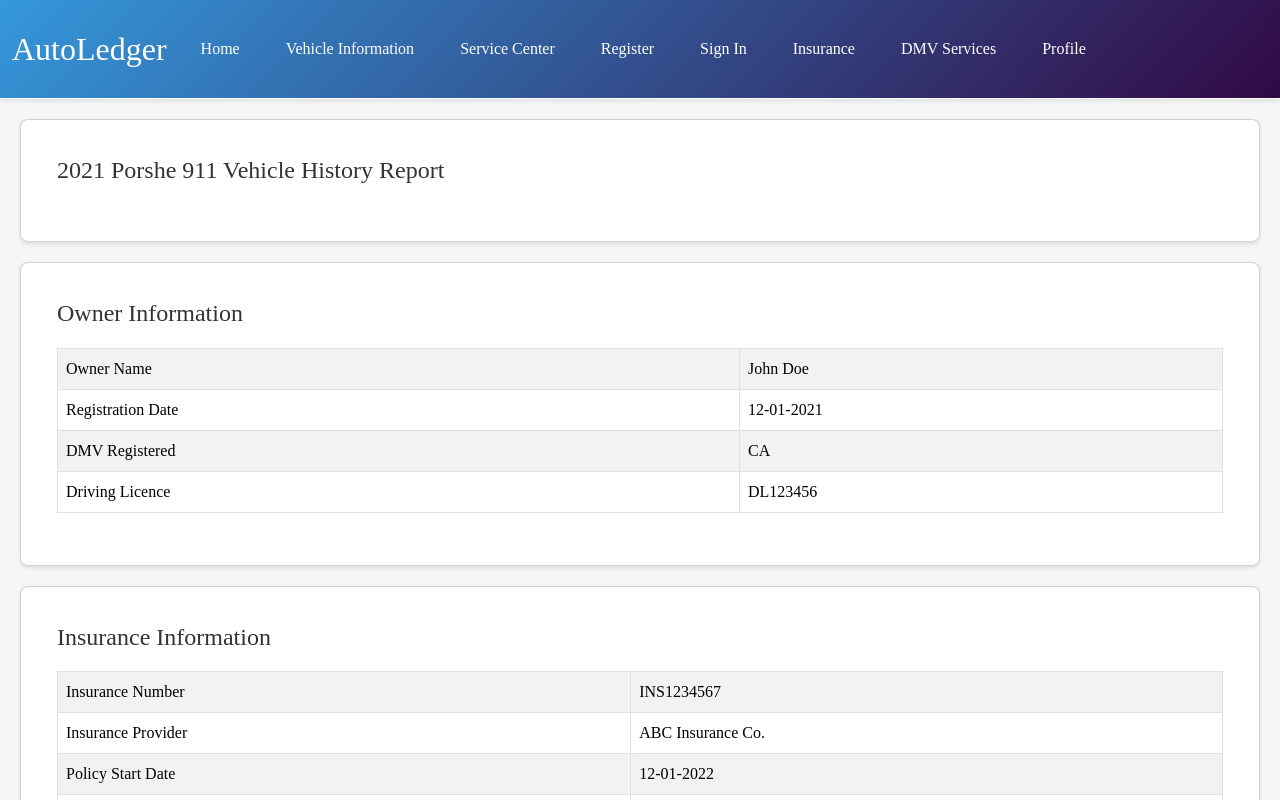
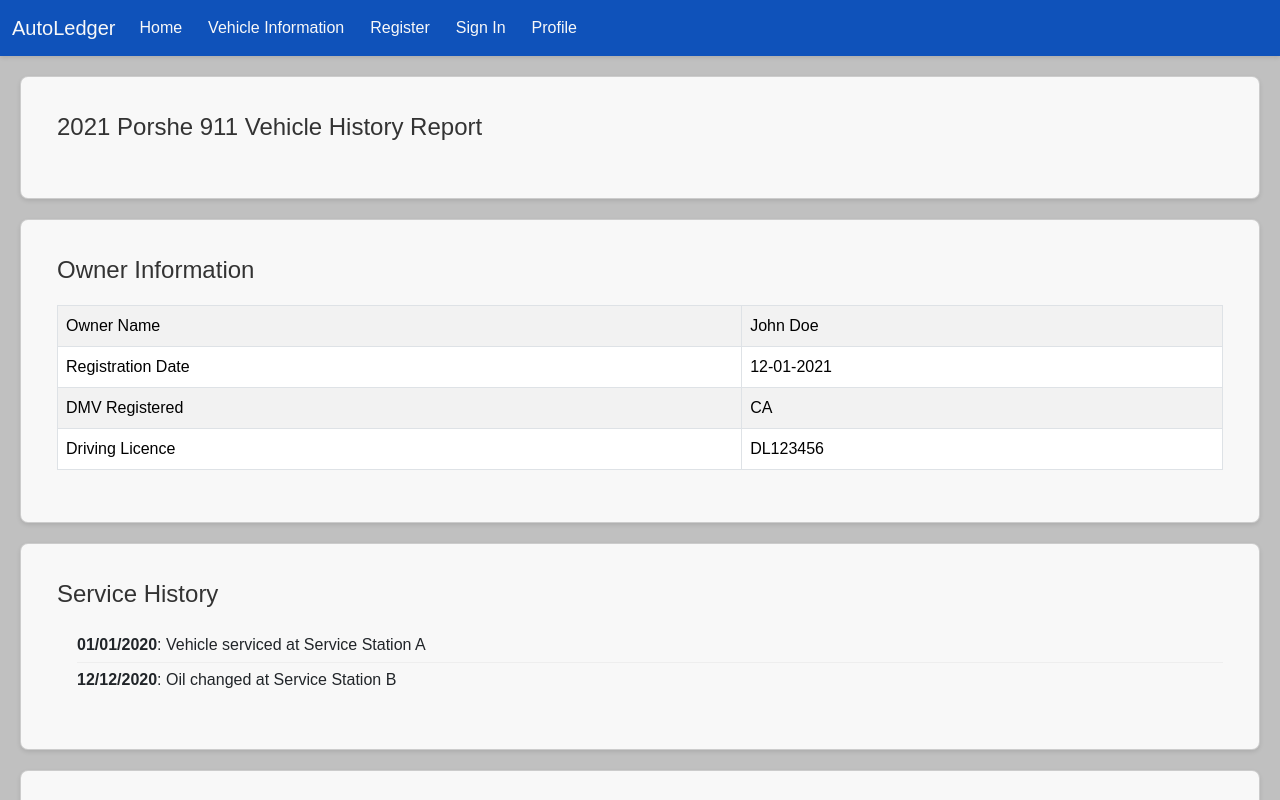
Before and after one commit to radhika2026/AutoLedger, a React (Create React App) app in the folder frontend/: page /vehicleinfopage in a window 1280 px wide. Shown: the top 800 px of the page. Built offline with nearby package versions, Linux system fonts and the light colour scheme.

Commit message:
Added Cookies and made some chages to the front end

```diff
--- a/frontend/package.json
+++ b/frontend/package.json
@@ -9,6 +9,7 @@
     "@testing-library/user-event": "^13.5.0",
     "axios": "^1.6.2",
     "bootstrap": "^5.3.2",
+    "js-cookie": "^3.0.5",
     "react": "^18.2.0",
     "react-bootstrap": "^2.9.1",
     "react-dom": "^18.2.0",
--- a/frontend/src/App.css
+++ b/frontend/src/App.css
@@ -1,17 +1,22 @@
 .HomeComponent-background {
-  background-image: url('car6.webp');
-  /* Add the correct path to your background image */
+  background-image: url('./—Pngtree—blue\ gradient\ molecular\ structure\ neural_1621236.png');
   background-size: cover;
   background-position: center;
   background-repeat: no-repeat;
   height: 100vh;
-  color: white;
+  color: #F8F8F8; /* Off-White for Text */
 }
 
 .navbar-custom {
-  background-color: rgba(255, 255, 255, 0.8);
-  /* Semi-transparent white */
+  background-color: #0F52BA; /* Deep Blue */
   box-shadow: 0 2px 4px rgba(0, 0, 0, 0.1);
+}
+
+.navbar-custom .navbar-brand {
+  color: #F8F8F8; /* Off White */
+}
+.navbar-custom .navbar-brand:hover {
+  color: #00BFFF; /* Bright Blue */
 }
 
 .centered-form {
@@ -19,86 +24,62 @@
   justify-content: center;
   align-items: center;
   padding-top: 2rem;
-  /* Adjust the padding as needed */
 }
 
 .form-container {
-  background-color: rgba(0, 0, 0, 0.5);
-  /* Semi-transparent black */
+  background-color: #F8F8F8; /* Off White */
   padding: 2rem;
   border-radius: 0.5rem;
   margin-top: 2rem;
   width: 100%;
-  /* Or a fixed width, depending on your design */
   max-width: 600px;
-  /* Maximum width of the form */
 }
 
 .form-heading {
-  color: #d70d0d;
+  color: #0F52BA; /* Deep Blue */
   text-align: center;
   margin-bottom: 3rem;
-  /* Increase the bottom margin to create more gap */
-  /* other styles */
 }
 
 .search-bar-container {
   padding: 0.5rem 1rem;
-  /* Padding inside the search bar container */
   margin-top: 1rem;
-  /* Space above the search bar */
   text-align: right;
-  /* Aligns the form to the right */
 }
 
-/* Styles for inline form in the Search component */
 .inline-form {
   display: flex;
   justify-content: center;
-  /* Center the form on the page */
   gap: 1rem;
-  /* This creates space between the search input and the button */
   margin-bottom: 2rem;
-  /* Space below the search bar */
 }
 
 .error {
-  color: red;
+  color: #C63D2F; /* Dark red for error messages */
   margin-top: 5px;
 }
 
 .navbar-custom .nav-link {
-  color: rgba(0, 0, 0, 0.5);
-  /* Or any other color you have for your links */
+  color: #F8F8F8; /* Off White text for better readability */
   margin-right: 10px;
-  /* Adjust spacing to match other links */
 }
 
 .navbar-custom .nav-link:hover {
-  color: rgba(0, 0, 0, 0.7);
-  /* Slightly darker on hover, or your preferred hover color */
+  color: #00BFFF; /* Bright Blue on hover for links */
 }
 
-/* Styles for the form control within the Search component */
 .inline-form .form-control {
   width: auto;
-  /* Or you can use a specific width like 200px */
   flex-grow: 0;
-  /* Prevent the input from growing to fill the flex container */
 }
 
-/* Styles for the search button within the Search component */
 .inline-form .btn {
   padding: 0.5rem 1rem;
-  /* Adjust padding to control the size */
-  /* Remove margin-right if it's no longer necessary */
 }
 
-/* Adjust styles for smaller screens */
 @media (max-width: 768px) {
   .navbar-custom {
-    background-color: rgba(255, 255, 255, 0.95);
-    /* Less transparency for better readability */
+    background-color: #708090; /* Slate Gray */
   }
 
   .centered-form {
@@ -122,21 +103,16 @@
 .card {
   margin: 20px;
   padding: 20px;
-  background: #fff;
+  background: #F8F8F8; /* Off White */
   border-radius: 8px;
   box-shadow: 0 2px 4px rgba(0, 0, 0, 0.1);
 }
 
 .card-title {
   font-size: 1.5em;
-  color: #333;
+  color: #333333; /* Dark Grey */
   margin-bottom: 20px;
 }
-
-/* Vehicle History Card styles
-.vehicle-history-card {
-  /* Add specific styles for the vehicle history card if needed
-}*/
 
 .vehicle-history-card ul {
   padding-left: 20px;
@@ -151,11 +127,6 @@
   border-bottom: none;
 }
 
-/* Vehicle Specifications Card styles
-.vehicle-specs-card {
-  /* Add specific styles for the vehicle specs card if needed
-}*/
-
 .vehicle-specs-card .table {
   margin-top: 20px;
 }
@@ -167,10 +138,9 @@
 }
 
 .vehicle-specs-card .table thead th {
-  background-color: #f8f9fa;
+  background-color: #89CFF0; /* Light Blue */
 }
 
-/* You can add media queries for responsive design */
 @media (max-width: 768px) {
   .card {
     margin: 10px;
@@ -186,31 +156,141 @@
   }
 }
 
-/* Global styles */
-
 body {
-  background-color: #f4f7f6;
+  background-color: #C0C0C0; /* Silver Gray for the body background */
   margin: 0;
   padding: 0;
-  font-family: Poppins;
+  font-family: 'Poppins', sans-serif;
 }
 
-/* General form styles */
-
 .form-container {
-  padding: 2rem;
-  border-radius: 0.5rem;
-  background-color: #fff;
+  background-color: #fff; /* White */
   margin: 2rem auto;
   max-width: 800px;
   width: 90%;
 }
 
 .form-heading {
-  text-align: center;
-  margin-bottom: 0rem;
   font-size: 3rem;
   font-weight: 800;
+  color: #0F52BA; /* Deep Blue */
+}
+
+/* Continuing from the previous styles */
+
+.form-control:focus {
+  border-color: #00BFFF; /* Bright Blue for focus */
+  box-shadow: 0 0 2px 2px rgba(0, 191, 255, 0.5); /* Bright Blue shadow for focus */
+}
+
+.btn {
+  background-color: #00BFFF; /* Bright Blue button */
+  color: #F8F8F8; /* Off White text */
+}
+
+.btn:hover {
+  background-color: #0F52BA; /* Deep Blue on hover */
+}
+
+/* Additional styles can be modified similarly */
+
+/* Styles for inline form in the Search component */
+.inline-form .form-control {
+  width: auto;
+  flex-grow: 0;
+  /* Add any specific styling for form control if needed */
+}
+
+.inline-form .btn {
+  padding: 0.5rem 1rem;
+  /* Add any specific styling for button if needed */
+}
+
+/* Adjust styles for smaller screens */
+@media (max-width: 768px) {
+  .navbar-custom {
+    background-color: #708090; /* Slate Gray for navbar background */
+  }
+
+  .centered-form,
+  .form-container,
+  .inline-form {
+    padding-top: 1rem;
+    margin-top: 1rem;
+  }
+}
+
+/* Styles for the vehicle information and card components */
+.app-VehicleInfo-container {
+  font-family: 'Arial', sans-serif;
+}
+
+.card {
+  margin: 20px;
+  padding: 20px;
+  background: #F8F8F8; /* Off White for card background */
+  border-radius: 8px;
+  box-shadow: 0 2px 4px rgba(0, 0, 0, 0.1);
+}
+
+.card-title {
+  font-size: 1.5em;
+  color: #333333; /* Dark Grey for card title */
+  margin-bottom: 20px;
+}
+
+.vehicle-history-card ul,
+.vehicle-specs-card .table {
+  padding-left: 20px;
+}
+
+.vehicle-history-card li,
+.vehicle-specs-card .table th,
+.vehicle-specs-card .table td {
+  padding: 5px 0;
+  border-bottom: 1px solid #eee;
+}
+
+.vehicle-history-card li:last-child {
+  border-bottom: none;
+}
+
+.vehicle-specs-card .table thead th {
+  background-color: #89CFF0; /* Light Blue for table headers */
+}
+
+@media (max-width: 768px) {
+  .card,
+  .card-title,
+  .vehicle-specs-card .table {
+    margin: 10px;
+    padding: 10px;
+    font-size: smaller;
+  }
+}
+
+/* Body and global form styles */
+body {
+  background-color: #C0C0C0; /* Silver Gray for the body background */
+  margin: 0;
+  padding: 0;
+  font-family: 'Poppins', sans-serif;
+}
+
+.form-container {
+  background-color: #F8F8F8; /* Off White for form background */
+  padding: 2rem;
+  border-radius: 0.5rem;
+  margin: 2rem auto;
+  max-width: 800px;
+  width: 90%;
+}
+
+.form-heading {
+  color: #0F52BA; /* Deep Blue for form headings */
+  text-align: center;
+  margin-bottom: 1rem;
+  font-size: 2rem;
 }
 
 .form-group {
@@ -218,8 +298,7 @@
 }
 
 .form-label {
-  display: block;
-  margin-bottom: 0.5rem;
+  color: #0F52BA; /* Deep Blue for labels */
 }
 
 .form-control {
@@ -231,133 +310,118 @@
 }
 
 .form-control:focus {
-  border-color: #80bfff;
-  box-shadow: 0 0 2px 2px rgba(0, 0, 0, 0.1);
+  border-color: #00BFFF; /* Bright Blue for focus border */
+  box-shadow: 0 0 2px 2px rgba(0, 191, 255, 0.5); /* Bright Blue shadow for focus */
 }
 
 .btn {
-  padding: 0.5rem 1rem;
-  background-color: #267ad3;
-  color: #fff;
+  background-color: #00BFFF; /* Bright Blue for buttons */
+  color: #F8F8F8; /* Off White text */
   border: none;
   border-radius: 0.25rem;
   cursor: pointer;
 }
 
 .btn:hover {
-  background-color: #0069d9;
+  background-color: #0F52BA; /* Deep Blue on hover */
 }
 
 /* Specific styles for DMV pages */
 
+.dmv-page {
+  background-image: url('./—Pngtree—blue\ gradient\ molecular\ structure\ neural_1621236.png'); /* Update the path to your image */
+  background-size: cover;
+  background-position: center;
+  background-repeat: no-repeat;
+  padding: 2rem;
+  border-radius: 0.5rem;
+  color: #F8F8F8; /* Off-White for text */
+}
+
 .dmv-page .form-group {
   margin-bottom: 1.5rem;
+  color: #F8F8F8; /* Off-White for form text */
 }
 
 .dmv-page .form-label {
   font-size: 1rem;
   font-weight: 600;
+  color: #F8F8F8; /* Off-White for labels */
 }
 
 .dmv-page .form-control {
-  font-size: 0.8rem;
+  font-size: 0.9rem;
+  background-color: rgba(255, 255, 255, 0.8);
+  border: 1px solid #89CFF0;
+  color: #0F52BA;
+}
+
+.dmv-page .form-control:focus {
+  border-color: #00BFFF;
+  box-shadow: 0 0 2px 2px rgba(0, 191, 255, 0.5);
 }
 
 .dmv-page .btn {
-  font-size: 0.8rem;
+  font-size: 1rem;
+  background-color: #00BFFF;
+  color: #F8F8F8;
+  border: none;
+  border-radius: 0.25rem;
+  padding: 0.5rem 1rem;
+  box-shadow: 0 2px 4px rgba(0, 0, 0, 0.1);
 }
 
+.dmv-page .btn:hover {
+  background-color: #0F52BA;
+}
+
+/* Adjustments for smaller screens */
+@media (max-width: 768px) {
+  .dmv-page {
+    background-size: auto;
+    padding: 1rem; /* Adjust padding for smaller screens */
+  }
+}
+
+
 /* Media queries for responsive design */
-
 @media (max-width: 768px) {
   .form-container {
     max-width: 100%;
   }
 }
 
-/* Specific styles for the Insurance dropdown */
-.navbar-custom .nav-link-insurance {
-  color: rgba(0, 0, 0, 0.5);
-  margin-right: 10px;
-}
+/* Adjustments for smaller screens */
+@media (max-width: 768px) {
+  .navbar-custom {
+    background-color: #708090; /* Slate Gray background */
+    padding: 10px 15px; /* Adjust padding */
+    text-align: center; /* Center-align the navbar items */
 
-.navbar-custom .nav-link-insurance:hover {
-  color: rgba(0, 0, 0, 0.7);
-}
+    /* Adjust the font size for smaller screens if necessary */
+    font-size: 0.9em;
 
-/* Adjust styles for smaller screens */
-@media (max-width: 768px) {
-  /* ... existing media query styles ... */
+    /* Adjust the navbar height, if needed */
+    height: auto;
 
-  /* Styles for smaller screens for the Insurance dropdown */
-  .navbar-custom .nav-link-insurance {
-    color: rgba(0, 0, 0, 0.7);
-  }
-}
-
-/* Styles for UserProfileModal */
-.modal-body {
-  max-height: 60vh;
-  overflow-y: auto;
-}
-
-
-/* Update your NavbarComponent.css or App.css with these styles */
-
-.navbar-custom {
-  background: linear-gradient(135deg, #3498db, #310943);
-  /* Gradient background using your preferred colors */
-  box-shadow: 0 2px 4px rgba(0, 0, 0, 0.1);
-  border-bottom: 1px solid #fff; /* Add a subtle border at the bottom */
+    /* Any other specific styles for mobile view */
   }
 
   .navbar-custom .nav-link {
-  color: #fff; /* White text color for links */
-  margin-right: 10px;
-  margin-left: 10px;
-  transition: color 0.3s ease; /* Smooth color transition on hover */
+    padding: 5px 10px; /* Adjust padding for nav links */
+    display: block; /* Stack links vertically */
+    text-align: center; /* Center-align nav link text */
   }
 
-.navbar-custom .nav-link:hover {
-  color: #f8f9fa; /* Lighter color on hover */
+  /* Adjust button sizes, if you have any in the navbar */
+  .navbar-custom .btn {
+    padding: 5px 10px; /* Adjust padding for buttons */
+    font-size: 0.8em; /* Reduce font size for buttons */
   }
 
-/* Add this if you want to style the brand link */
-.navbar-custom .navbar-brand {
-  color: #fff; /* White text color for the brand */
-  transition: color 0.3s ease; /* Smooth color transition on hover */
+  /* If there's a navbar-toggler button, adjust its size and placement */
+  .navbar-custom .navbar-toggler {
+    padding: 5px 10px; /* Adjust padding for toggle button */
+    /* Additional styles for toggle button */
   }
-
-.navbar-custom .navbar-brand:hover {
-  color: #f8f9fa; /* Lighter color on hover */
 }
-/* Update your NavbarComponent.css or App.css with these styles */
-
-.navbar-custom {
-  background: linear-gradient(135deg, #3498db, #310943);
-  /* Gradient background using your preferred colors */
-  box-shadow: 0 2px 4px rgba(0, 0, 0, 0.1);
-  border-bottom: 1px solid #fff; /* Add a subtle border at the bottom */
-  padding: 20px 0; /* Increase the vertical padding to make the navbar taller */
-}
-
-.navbar-custom .nav-link {
-  color: #fff; /* White text color for links */
-  margin-right: 20px;
-  transition: color 0.3s ease; /* Smooth color transition on hover */
-}
-
-.navbar-custom .nav-link:hover {
-  color: #f8f9fa; /* Lighter color on hover */
-}
-
-/* Add this if you want to style the brand link */
-.navbar-custom .navbar-brand {
-  color: #fff; /* White text color for the brand */
-  font-size: 2rem; /* Increase the font size for the brand */
-  transition: color 0.3s ease; /* Smooth color transition on hover */
-}
-
-.navbar-custom .navbar-brand:hover {
-  color: #f8f9fa; /* Lighter color on hover */
-}
--- a/frontend/src/App.js
+++ b/frontend/src/App.js
@@ -1,5 +1,6 @@
-import React, { useState } from 'react';
-import { BrowserRouter as Router, Routes, Route } from 'react-router-dom';
+import React, { useState, useEffect } from 'react';
+import { BrowserRouter as Router, Routes, Route, Navigate } from 'react-router-dom';
+import Cookies from 'js-cookie'; // Import the Cookies library
 import 'bootstrap/dist/css/bootstrap.min.css';
 import './App.css';
 import "./ServiceCenterForm.css";
@@ -19,6 +20,13 @@
   const [isDMVModalOpen, setDMVModalOpen] = useState(false);
   const [isInsuranceDropdownOpen, setInsuranceDropdownOpen] = useState(false); // New state for Insurance dropdown
   const [isUserProfileModalOpen, setUserProfileModalOpen] = useState(false);
+  const [userRole, setUserRole] = useState(null);
+
+  useEffect(() => {
+    // Update the user role from cookie on component mount
+    const role = Cookies.get('userRole');
+    setUserRole(role);
+  }, []);
 
   const toggleRegistrationModal = () => {
     setRegistrationModalOpen(!isRegistrationModalOpen);
@@ -37,9 +45,9 @@
       <NavbarComponent
         onRegisterClick={toggleRegistrationModal}
         onSignInClick={() => setSignInModalOpen(true)}
+        onUserProfileClick={toggleUserProfileModal}
         onDMVClick={() => setDMVModalOpen(true)}
         onInsuranceActions={toggleInsuranceDropdown} // Pass toggle function to Insurance link
-        onUserProfileClick={toggleUserProfileModal} // Pass toggle function to UserProfile link
       />
       <Routes>
         <Route path="/home" element={<HomeComponent />} />
--- a/frontend/src/NavbarComponent.js
+++ b/frontend/src/NavbarComponent.js
@@ -1,10 +1,7 @@
 import React from 'react';
-import { Navbar, Nav} from 'react-bootstrap';
-import InsuranceDropdown from './InsuranceDropdown'; // Import the new component
+import { Navbar, Nav } from 'react-bootstrap';
 
-
-const NavbarComponent = ({ onRegisterClick, onSignInClick, onDMVClick, onInsuranceActions, onUserProfileClick }) => {
-
+const NavbarComponent = ({ userRole, onRegisterClick, onSignInClick, onUserProfileClick }) => {
   return (
     <Navbar className="navbar-custom" expand="lg">
       <Navbar.Brand href="/home" style={{ marginLeft: '12px' }}>AutoLedger</Navbar.Brand>
@@ -13,12 +10,16 @@
         <Nav className="mr-auto">
           <Nav.Link href="/home">Home</Nav.Link>
           <Nav.Link href="/vehicleinfopage">Vehicle Information</Nav.Link>
-          <Nav.Link href="/ServiceCenterForm">Service Center</Nav.Link>
+
+          {/* Conditional Links based on userRole */}
+          {userRole === 'DMV' && <Nav.Link href="/dmv">DMV Services</Nav.Link>}
+          {userRole === 'insurance' && <Nav.Link href="/InsuranceDropdown">Insurance</Nav.Link>}
+          {userRole === 'service center' && <Nav.Link href="/ServiceCenterForm">Service Center</Nav.Link>}
+
+          {/* Always visible links */}
           <Nav.Link onClick={onRegisterClick} style={{ cursor: 'pointer' }}>Register</Nav.Link>
           <Nav.Link onClick={onSignInClick} style={{ cursor: 'pointer' }}>Sign In</Nav.Link>
-          <Nav.Link href="/InsuranceDropdown">Insurance</Nav.Link>
-          <Nav.Link href="/dmv">DMV Services</Nav.Link>
-          <Nav.Link onClick={onUserProfileClick}>Profile</Nav.Link>
+          <Nav.Link onClick={onUserProfileClick} style={{ cursor: 'pointer' }}>Profile</Nav.Link>
         </Nav>
       </Navbar.Collapse>
     </Navbar>
--- a/frontend/src/VehicleInfoPage.js
+++ b/frontend/src/VehicleInfoPage.js
@@ -6,13 +6,14 @@
 import VehicleSpecsComponent from './VehicleSpecsComponent';
 import OwnerInfoComponent from './OwnerDetailsComponent.js';
 import InsuranceInfoComponent from './InsuranceInfoComponent.js';
-
-function VehicleInfo() {
+function VehicleInfo({ userRole }) {
+  var userRole = 'vehicle owner'
   return (
     <div className="VehicleInfo-container">
       <VehicleInfoComponent />
-      <OwnerInfoComponent />
-      <InsuranceInfoComponent />
+      {console.log(userRole)}
+      {(userRole === 'vehicle owner' || userRole === 'DMV') && <OwnerInfoComponent />}
+      {userRole === 'vehicle owner' || userRole === 'insurance' && <InsuranceInfoComponent />}
       <VehicleHistoryComponent />
       <VehicleSpecsComponent />
     </div>
```
Also changed, not shown: frontend/src/ServiceCenterForm.css (+1 -11 lines), frontend/src/SignInModal.js (+21 -14 lines), frontend/src/—Pngtree—blue gradient molecular structure neural_1621236.png (added), 1 other file (tests, documents, lock files or other folders). Lines whose indentation alone changed are shown as unchanged.
